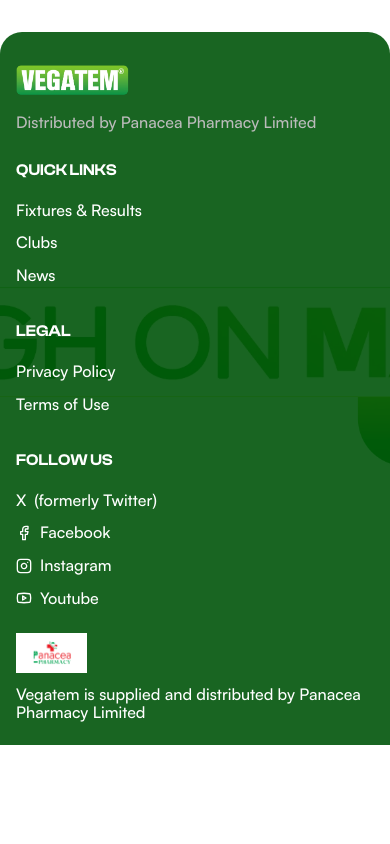
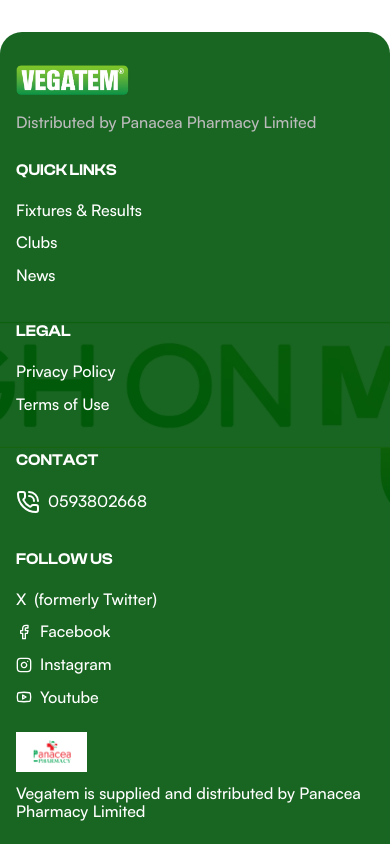
Before and after one commit to utopia-tech-africa/vegatem, a Next.js app: page / in a window 390 px wide. Shown: the part 6764-7608 px from the top of the page. Before the commit the page ends 7509 px from the top, so only its background shows below. Built offline with nearby package versions, Linux system fonts and the light colour scheme; no server answers.

Commit message:
add phone number

```diff
--- a/src/components/footer/links.tsx
+++ b/src/components/footer/links.tsx
@@ -1,4 +1,4 @@
-import { Facebook, Instagram, X, Youtube } from "lucide-react";
+import { Facebook, Instagram, PhoneCall, X, Youtube } from "lucide-react";
 import { Logo } from "../nav/logo";
 
 const Links = () => {
@@ -31,6 +31,22 @@ const Links = () => {
             <a>Privacy Policy</a>
             <a>Terms of Use</a>
           </div>
+        </div>
+
+        <div className="flex flex-col gap-4 md:gap-8 min-w-35 text-white">
+          <h3 className="font-clash font-semibold text-[16px] md:text-[18px]  leading-6.75">
+            CONTACT
+          </h3>
+          <a
+            href="https://x.com/vegatemgh"
+            className="flex gap-2 items-center"
+            target="_blank"
+          >
+            <span>
+              <PhoneCall />
+            </span>
+            <span>0593802668</span>
+          </a>
         </div>
 
         <div className="flex flex-col gap-4 md:gap-8 min-w-35">
```
